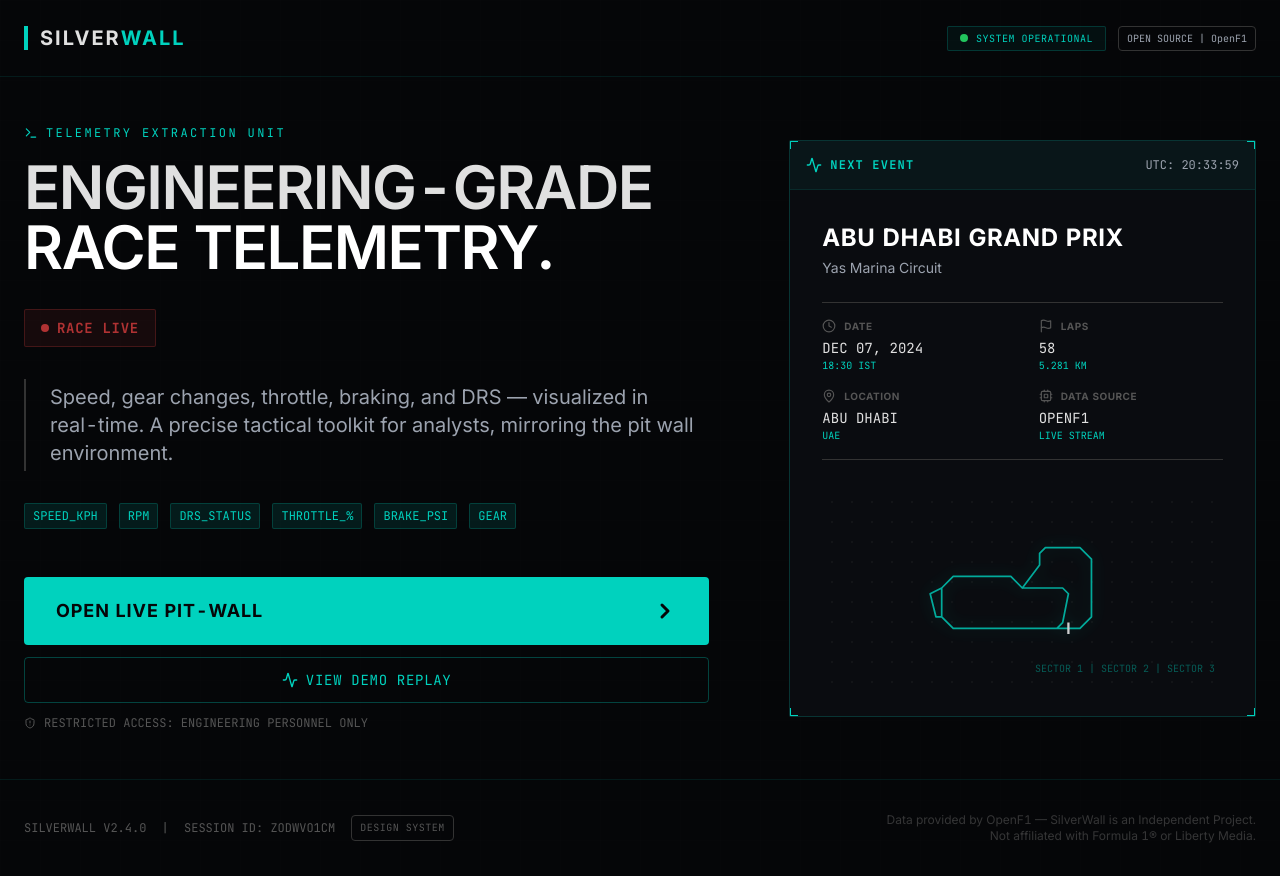
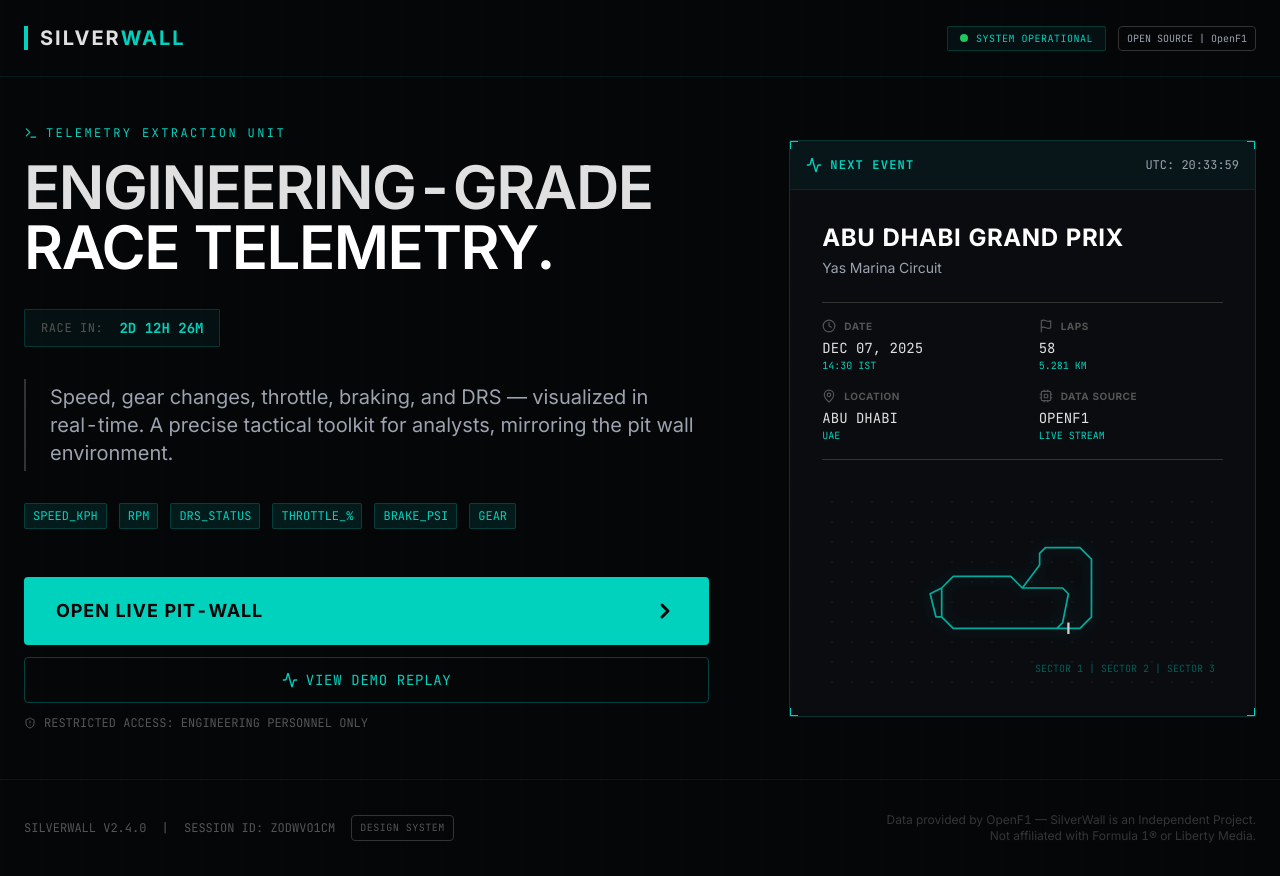
Before and after one commit to Ashborn-047/silverwall, a React (Vite) app in the folder Silverwall UIUX design system/: page / in a window 1280 px wide. Built offline with nearby package versions, Linux system fonts and the light colour scheme.

Commit message:
Fix: Update Abu Dhabi GP dates to 2025 in Landing page

```diff
--- a/Silverwall UIUX design system/src/pages/Landing.tsx
+++ b/Silverwall UIUX design system/src/pages/Landing.tsx
@@ -12,8 +12,8 @@ export default function Landing() {
     const [currentTime, setCurrentTime] = useState(new Date());
     const [countdown, setCountdown] = useState({ days: 0, hours: 0, minutes: 0, isLive: false });
 
-    // Race target: DEC 07, 2024 @ 18:30 IST (UTC+5:30)
-    const raceDate = new Date('2024-12-07T13:00:00Z'); // 18:30 IST = 13:00 UTC
+    // Race target: DEC 07, 2025 @ 14:30 IST (UTC+5:30)
+    const raceDate = new Date('2025-12-07T09:00:00Z'); // 14:30 IST = 09:00 UTC
 
     // Countdown timer
     useEffect(() => {
@@ -242,7 +242,7 @@ const RaceCard = ({ currentTime }: { currentTime: Date }) => {
 
                 {/* Data Grid */}
                 <div className="grid grid-cols-2 gap-y-4 gap-x-8 mb-8 border-t border-b border-[#333] py-4">
-                    <DataPoint icon={<Clock size={14} />} label="DATE" value="DEC 07, 2024" sub="18:30 IST" />
+                    <DataPoint icon={<Clock size={14} />} label="DATE" value="DEC 07, 2025" sub="14:30 IST" />
                     <DataPoint icon={<Flag size={14} />} label="LAPS" value="58" sub="5.281 KM" />
                     <DataPoint icon={<MapPin size={14} />} label="LOCATION" value="ABU DHABI" sub="UAE" />
                     <DataPoint icon={<Cpu size={14} />} label="DATA SOURCE" value="OPENF1" sub="LIVE STREAM" />
```
